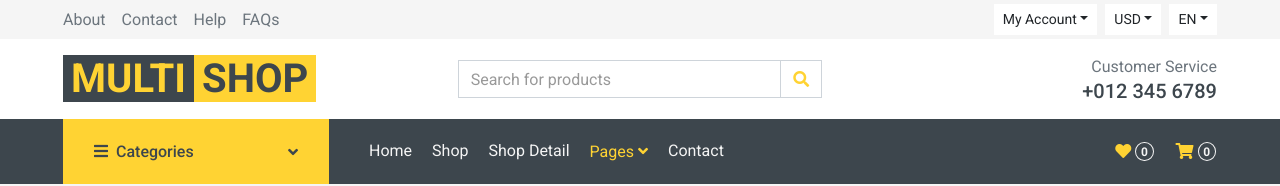
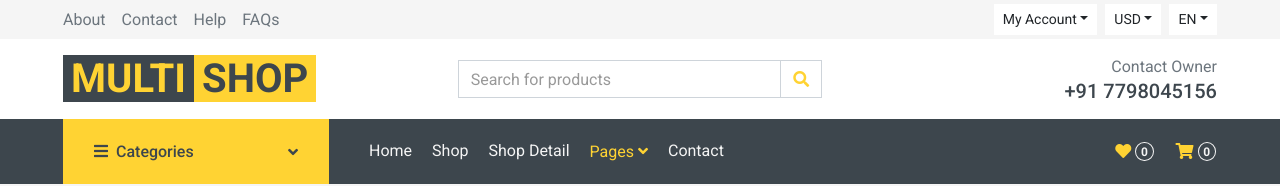
Before and after one commit to aliasgarshaikh1904/shopping, a plain HTML site: page cart.html in a window 1280 px wide. Shown: the top 186 px of the page. Drawn offline with nearby package versions, Linux system fonts and the light colour scheme.

Commit message:
Update cart.html

```diff
--- a/cart.html
+++ b/cart.html
@@ -96,8 +96,8 @@
                 </form>
             </div>
             <div class="col-lg-4 col-6 text-right">
-                <p class="m-0">Customer Service</p>
-                <h5 class="m-0">+012 345 6789</h5>
+                <p class="m-0">Contact Owner</p>
+                <h5 class="m-0">+91 7798045156</h5>
             </div>
         </div>
     </div>
```
